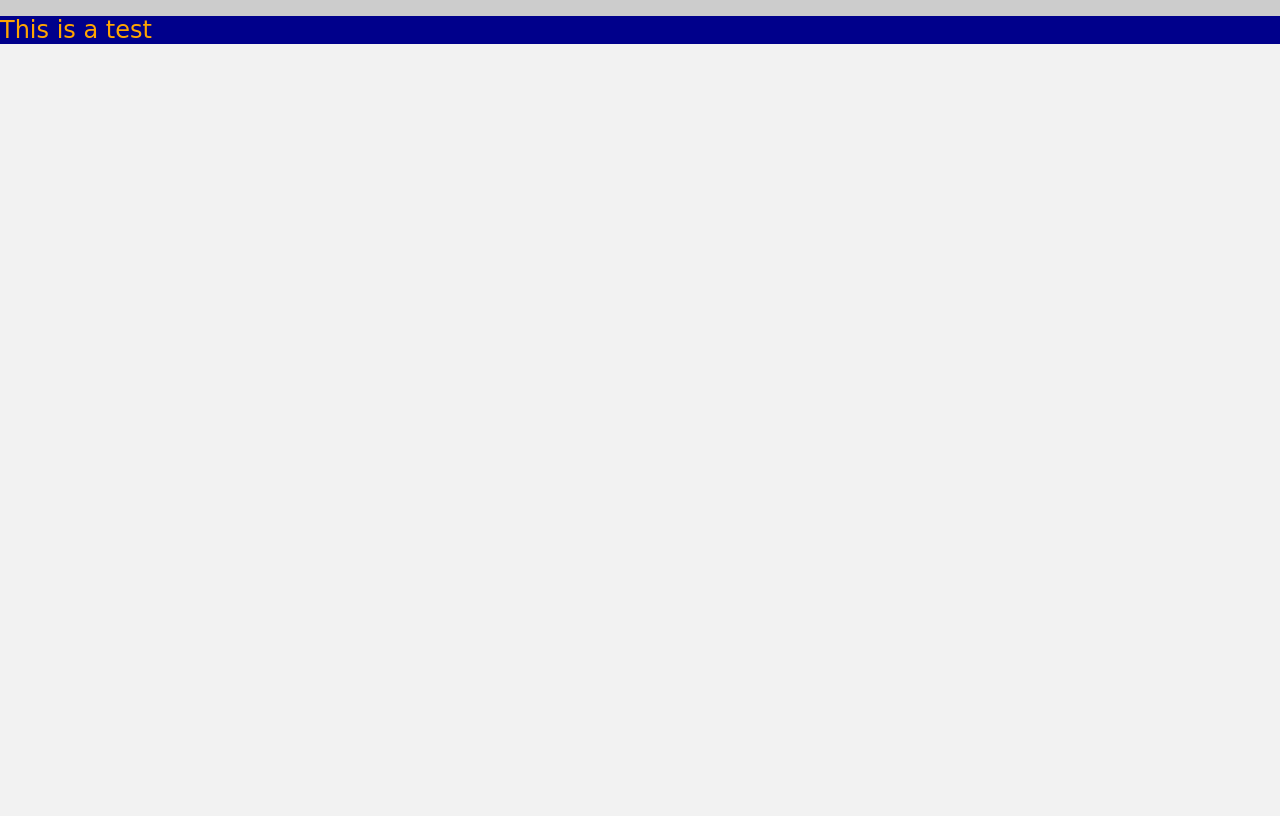
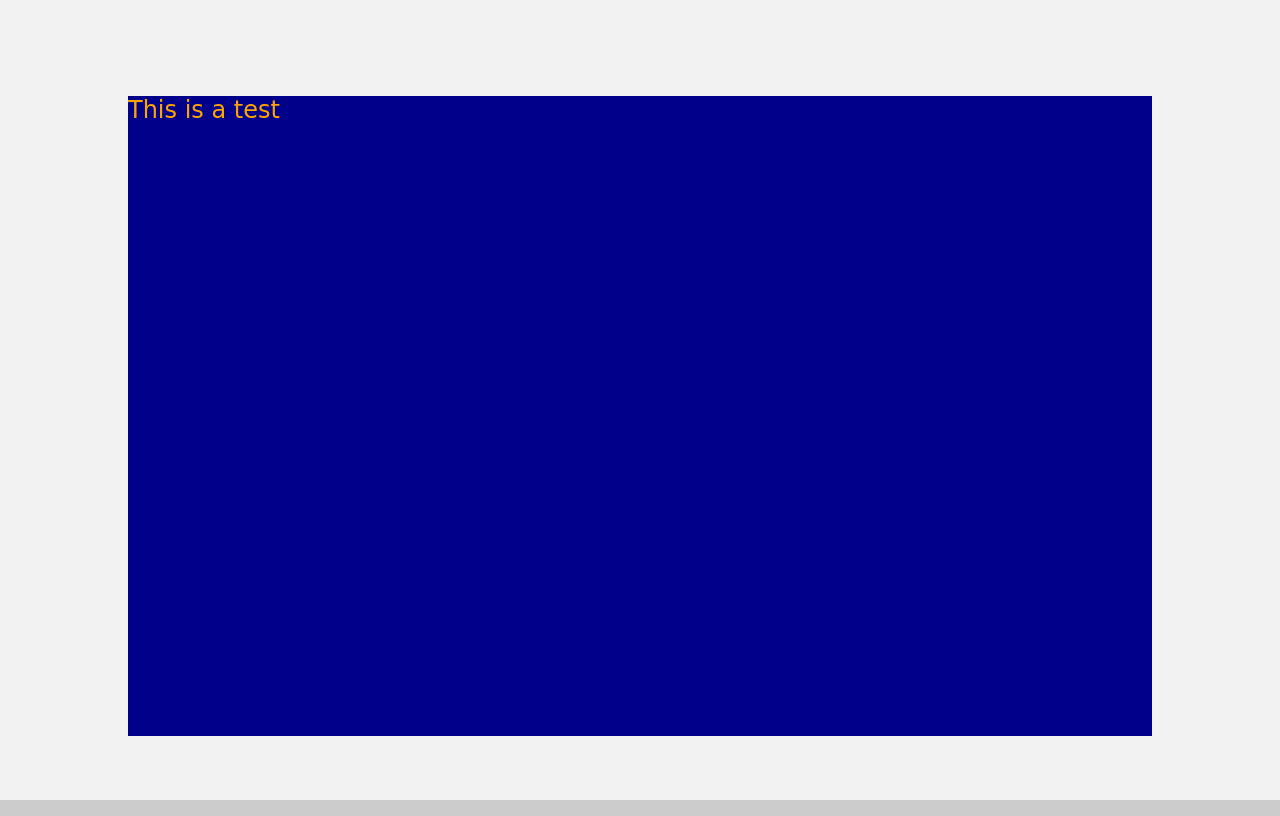
Before and after one commit to klc-jpg/klc-jpg.github.io, a plain HTML site: page index.html in a window 1280 px wide. Drawn offline with Linux system fonts and the light colour scheme; a web font is replaced by a local one.

Commit message:
Update mainstyles.css

```diff
--- a/css/mainstyles.css
+++ b/css/mainstyles.css
@@ -25,7 +25,7 @@ body {
     padding: 0;
 }
 
-section.header {
+div.header {
     position: absolute;
     top: 50%;
     left: 50%;
```
